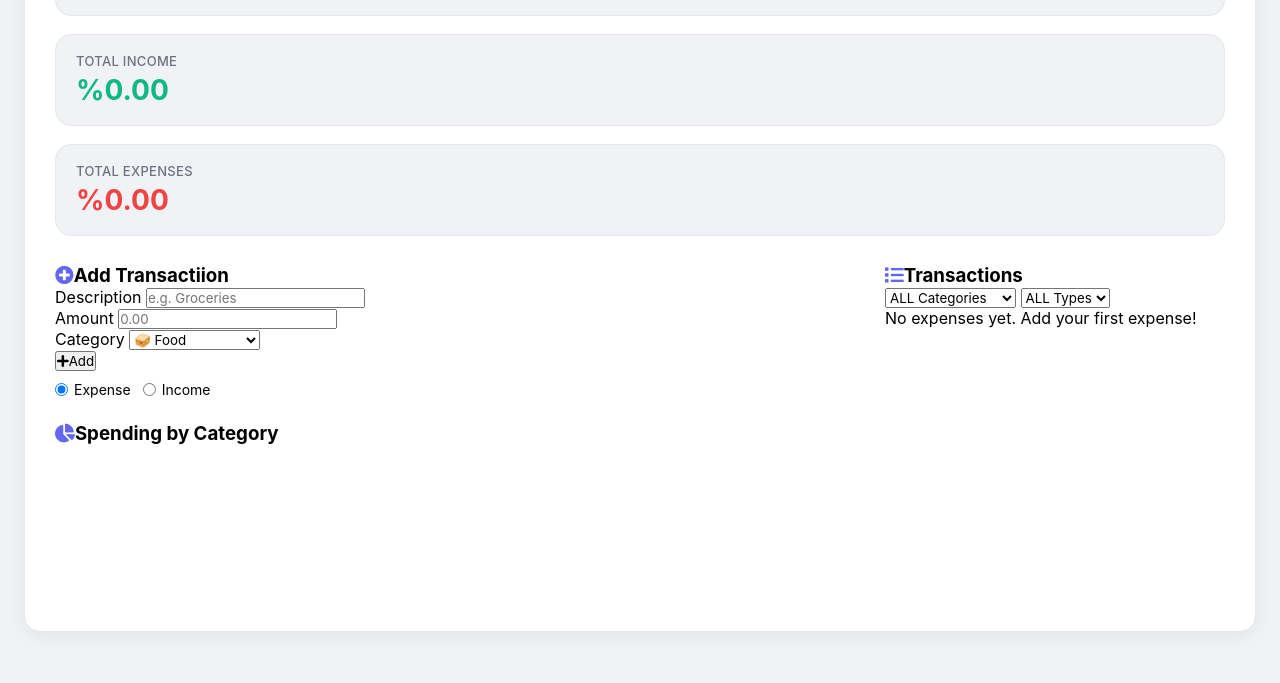
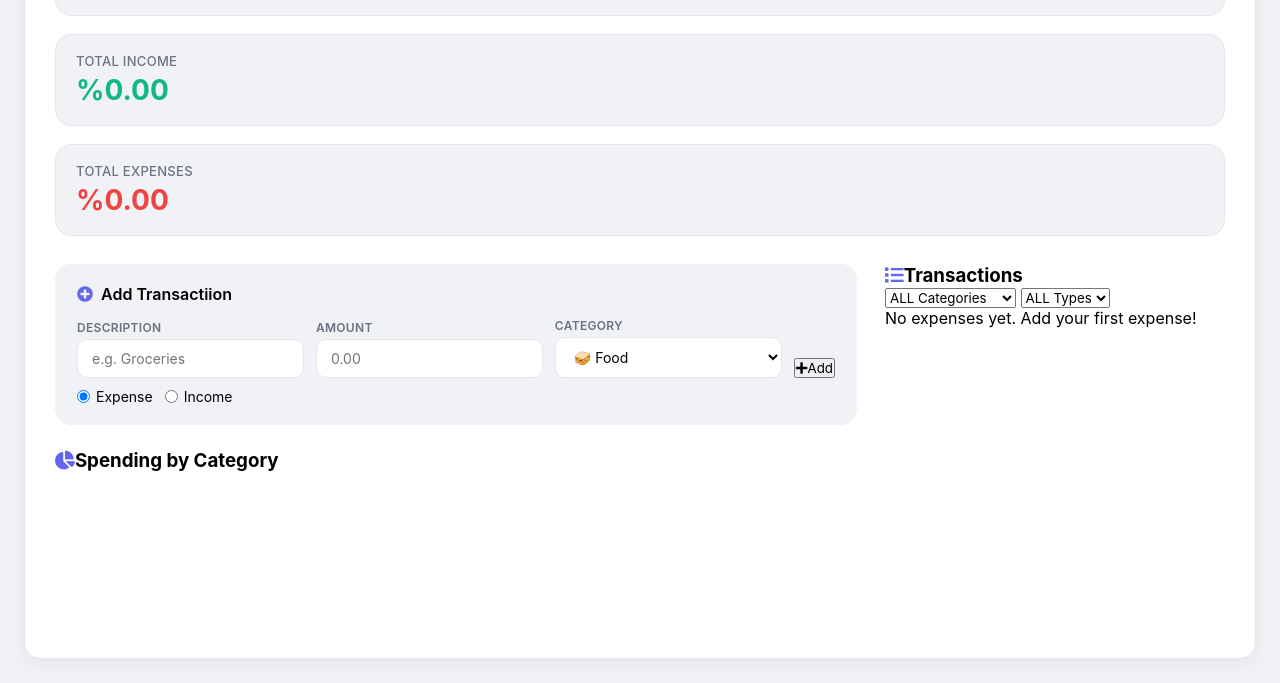
Before and after one commit to Tahir2022/spend-flow, a plain HTML site: page index.html in a window 1280 px wide. Shown: the part 169-852 px from the top of the page. Before the commit the page ends 825 px from the top, so only its background shows below. Drawn offline with nearby package versions, Linux system fonts and the light colour scheme.

Commit message:
form-group -> input css

```diff
--- a/style.css
+++ b/style.css
@@ -150,3 +150,53 @@ body {
     flex-direction: column;
     gap: 24px;
 }
+
+/*---- Right Column ----*/
+.add-form {
+    background: var(--bg);
+    padding: 20px 22px;
+    border-radius: var(--radius);
+    border: 1px solid var(--transition), border var(--transition);
+}
+
+.add-form h3 {
+    font-size: 16px;
+    font-weight: 600;
+    margin-bottom: 14px;
+    display: flex;
+    align-items: center;
+    gap: 8px;
+}
+
+.form-row {
+    display: grid;
+    grid-template-columns: 1fr 1fr 1fr auto;
+    gap: 12px;
+    align-items: end;
+}
+
+.form-group {
+    display: grid;
+    flex-direction: column;
+    gap: 4px;
+}
+
+.form-group label {
+    font-size: 12px;
+    font-weight: 600;
+    color: var(--text-secondary);
+    text-transform: uppercase;
+    letter-spacing: 0.3px;
+}
+
+.form-group input, .form-group select {
+    padding: 10px 14px;
+    border-radius: 10px;
+    border: 1px solid var(--border);
+    background: var(--surface);
+    color: var(--text);
+    font-size: 14px;
+    outline: none;
+    transition: 0.2s;
+    width: 100%;
+}
```
